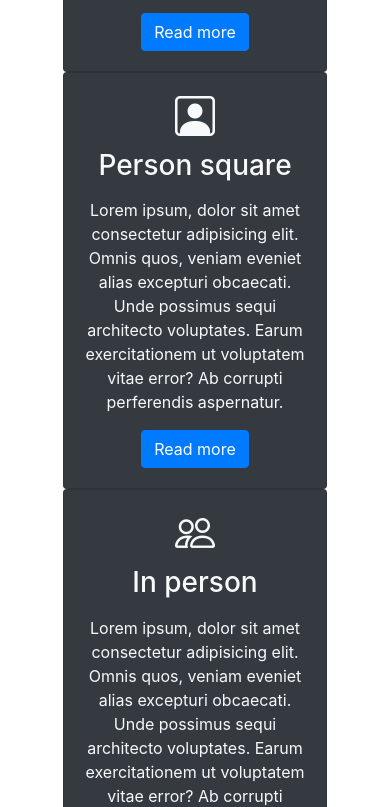
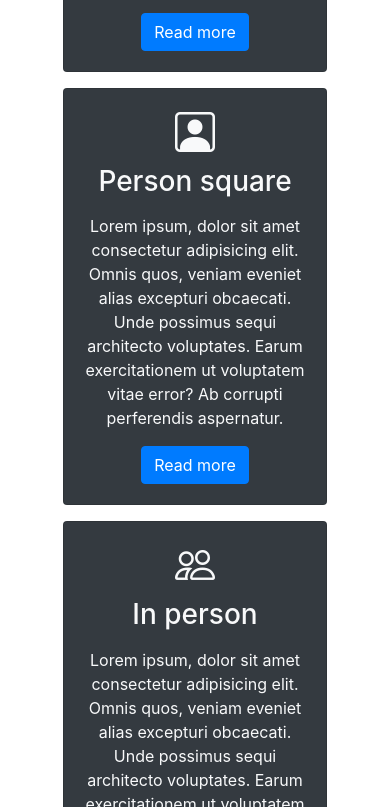
Before and after one commit to wasswaenockmale/Frontend-practice, a website: page webApp/index.html in a window 390 px wide. Shown: the part 1193-2000 px from the top of the page. Drawn offline with nearby package versions, Linux system fonts and the light colour scheme.

Commit message:
used the mb-3 which means that margin-bottom is set to three

```diff
--- a/webApp/index.html
+++ b/webApp/index.html
@@ -74,8 +74,8 @@
     <!-- Box-section -->
     <section class="p-5">
         <div class="container">
-            <div class="row text-center">
-                <div class="col-md">
+            <div class="row text-center g-4">
+                <div class="col-md mb-3">
                     <div class="card bg-dark text-light">
                         <div class="card-body text-center">
                             <div class="h1">
@@ -93,7 +93,7 @@
                         </div>
                     </div>
                 </div>
-                <div class="col-md">
+                <div class="col-md mb-3">
                     <div class="card bg-dark text-light">
                         <div class="card-body text-center">
                             <div class="h1">
@@ -111,7 +111,7 @@
                         </div>
                     </div>
                 </div>
-                <div class="col-md">
+                <div class="col-md mb-3">
                     <div class="card bg-dark text-light">
                         <div class="card-body text-center">
                             <div class="h1">
```
